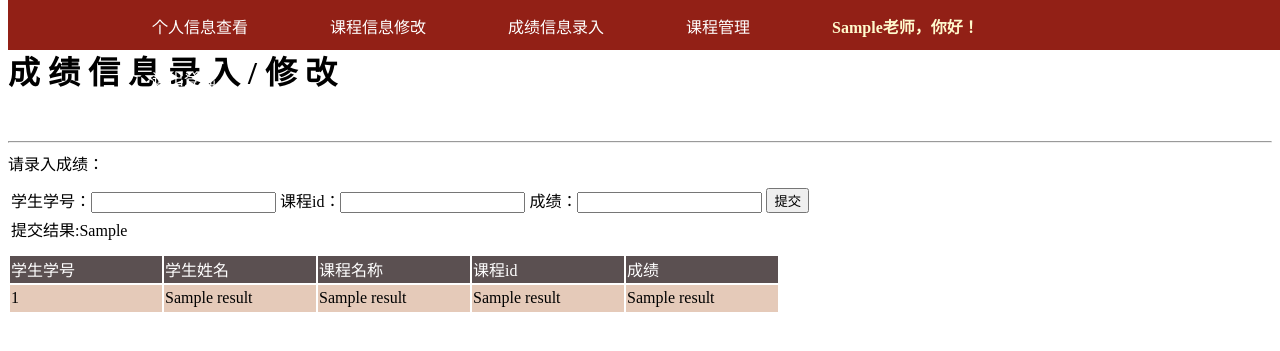
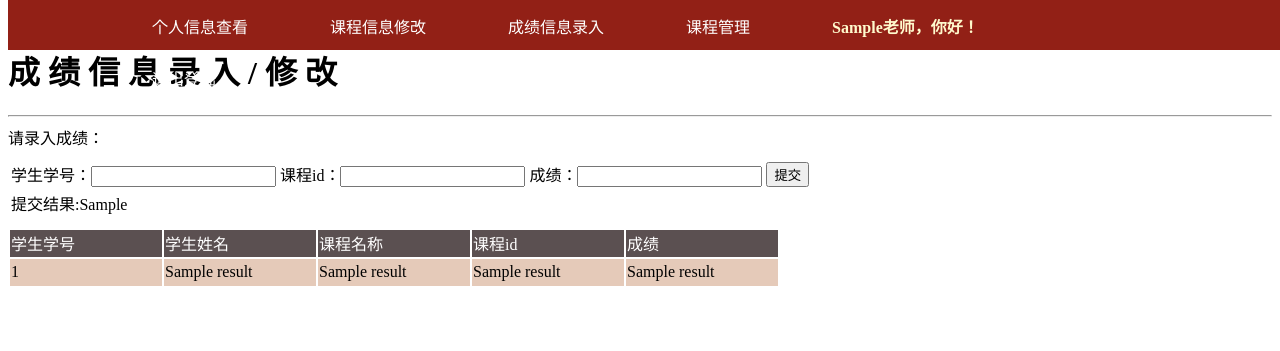
Before and after one commit to TLLL123/JLU-6025-CourseDesignOfSoftwareEngineering, a Flask app: template 课程注册系统/templates/teacher/grade.html in a window 1280 px wide. Shown: the top 351 px of the page. Run offline with Flask 3, Linux system fonts and the light colour scheme; the template is opened without the code that fills it: most values are stand-ins (such as "Sample title", 1, 10 or a date in 2020); parts of the project's set-up code (start-up, migrations or seed data) failed here and were passed over.

Commit message:
Update grade.html

```diff
--- a/课程注册系统/templates/teacher/grade.html
+++ b/课程注册系统/templates/teacher/grade.html
@@ -5,7 +5,7 @@
     <meta charset="UTF-8">
     <meta name="viewport" content="width=device-width, initial-scale=1.0">
     <title>教务管理系统</title>
-    <link rel="icon" href="http://v3.bootcss.com/favicon.ico">
+    <link rel="icon" href="static/images/icon-6025.png">
     <style type="text/css">
         .top{
             /* 设置宽度高度背景颜色 */
@@ -121,7 +121,6 @@
 
     <div class="container-fluid">
         <h1 class="sub-header">成 绩 信 息 录 入 / 修 改</h1>
-        &nbsp;&nbsp;
         <hr>
         <span>请录入成绩：</span>
         <div class="table-responsive">
```
